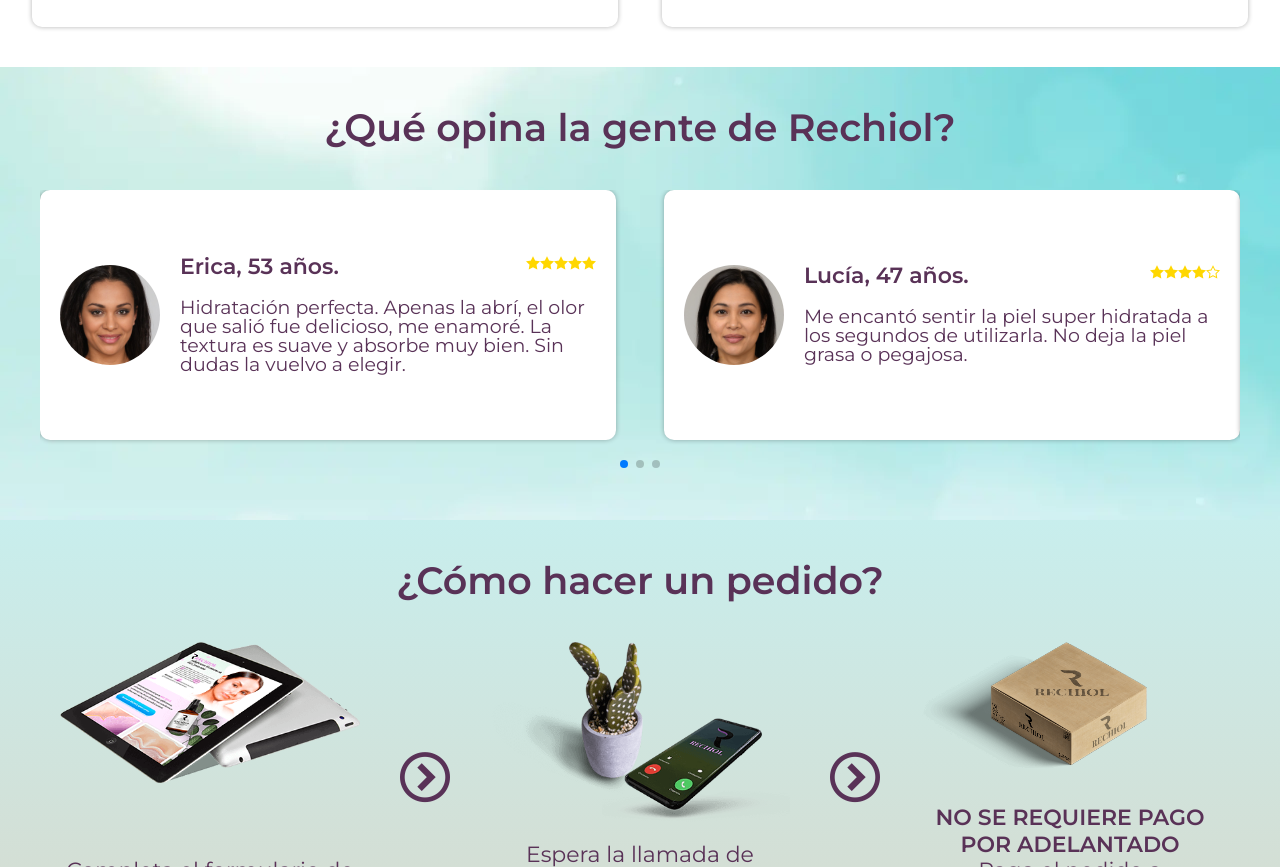
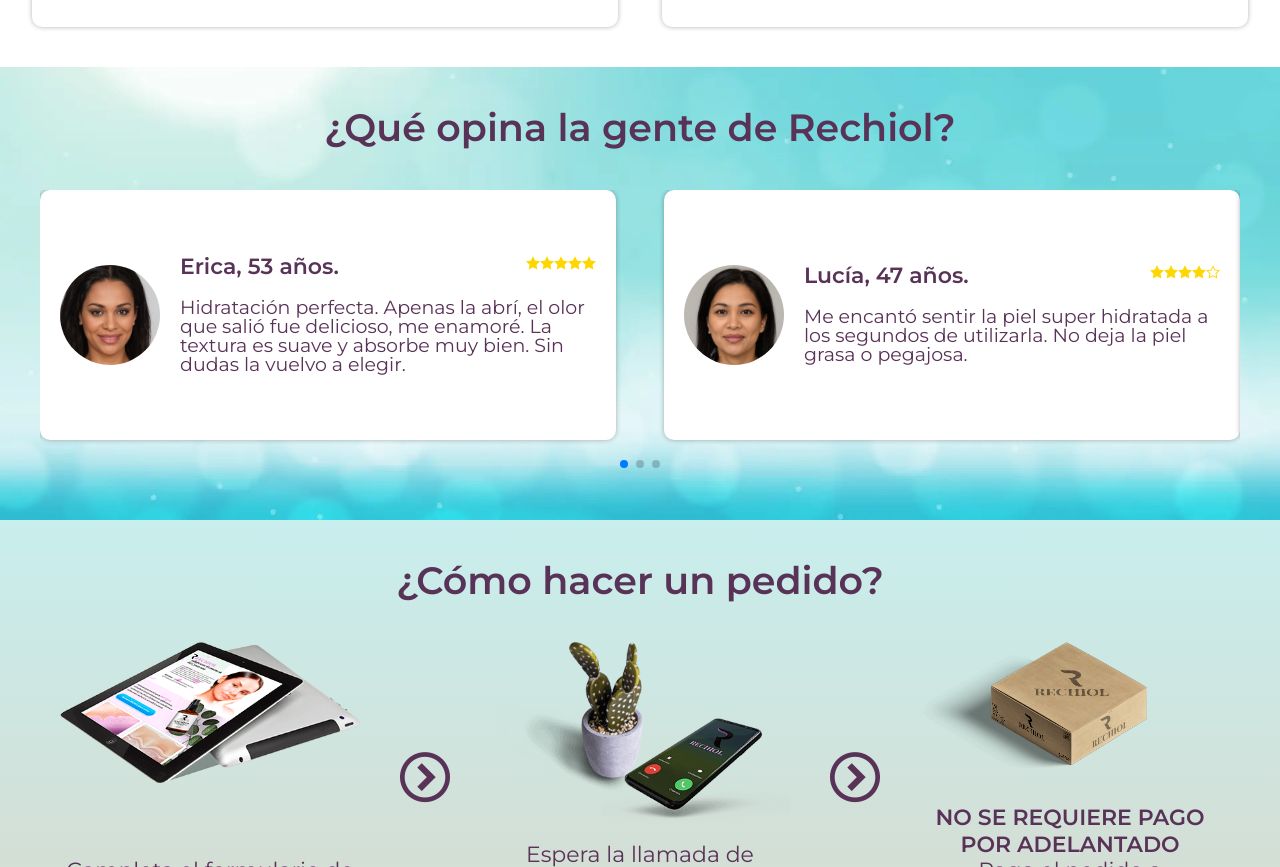
Before and after one commit to MatveevYura/ReChiOl, a website built with webpack: page src/index.html in a window 1280 px wide. Shown: the part 4341-5208 px from the top of the page. Built offline with nearby package versions, Linux system fonts and the light colour scheme; files whose address does not match are found by name.

Commit message:
fix background

```diff
--- a/src/scss/home.scss
+++ b/src/scss/home.scss
@@ -566,7 +566,7 @@
 .review {
   background: url('@img/reviewbg.jpg') 0 0 no-repeat;
   padding: rem(40) rem(20);
-
+  background-size: 100% !important;
   &__mainTitle{
     margin-bottom: rem(40);
     text-align: center;
```
Also changed, not shown: dist/css/style.css, dist/css/style.min.css, dist/index.html.
